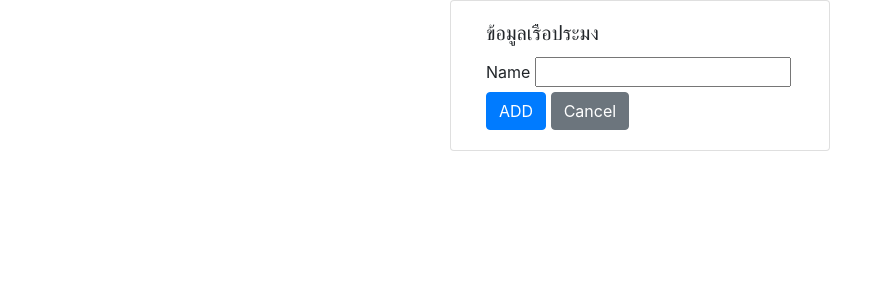
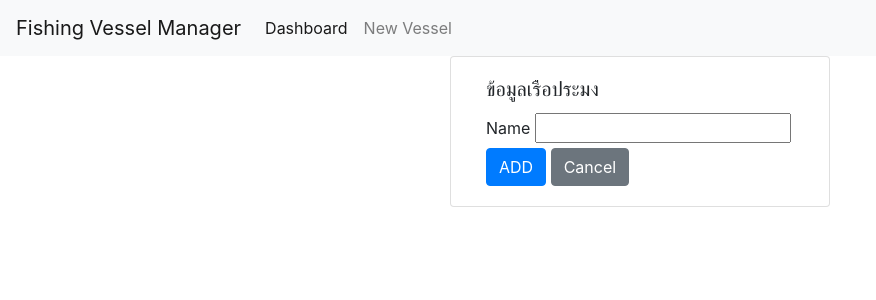
Before and after one commit to Namfon-Github/my-code-igniter, a CodeIgniter app: page /app/index.php/fishingvessel/new in a window 1280 px wide. Shown: the top 300 px of the page, without its empty margins (0-876 px from the left). Run offline with CodeIgniter, Linux system fonts and the light colour scheme.

Commit message:
เพิ่ม NavBar Menu ในส่วนหัวของเวบ

```diff
--- a/application/views/header.php
+++ b/application/views/header.php
@@ -8,4 +8,25 @@
     <title>Fishing Vessel</title>
 </head>
 <body>
+    <!-- code สำหรับใส่ เมนู -->
+<nav class="navbar navbar-expand-lg navbar-light bg-light">
+  <a class="navbar-brand" href="#">Fishing Vessel Manager</a>
+  <button class="navbar-toggler" type="button" data-toggle="collapse" data-target="#navbarSupportedContent" aria-controls="navbarSupportedContent" aria-expanded="false" aria-label="Toggle navigation">
+    <span class="navbar-toggler-icon"></span>
+  </button>
+
+  <div class="collapse navbar-collapse" id="navbarSupportedContent">
+    <ul class="navbar-nav mr-auto">
+      <li class="nav-item active">
+        <a class="nav-link" href="#">Dashboard <span class="sr-only">(current)</span></a>
+      </li>
+      <li class="nav-item">
+        <a class="nav-link" href="#">New Vessel</a>
+      </li>
+
+    </ul>
+
+  </div>
+</nav>
+<!-- close การสร้างเมนูด้านบน -->
     <div class="container">
```
